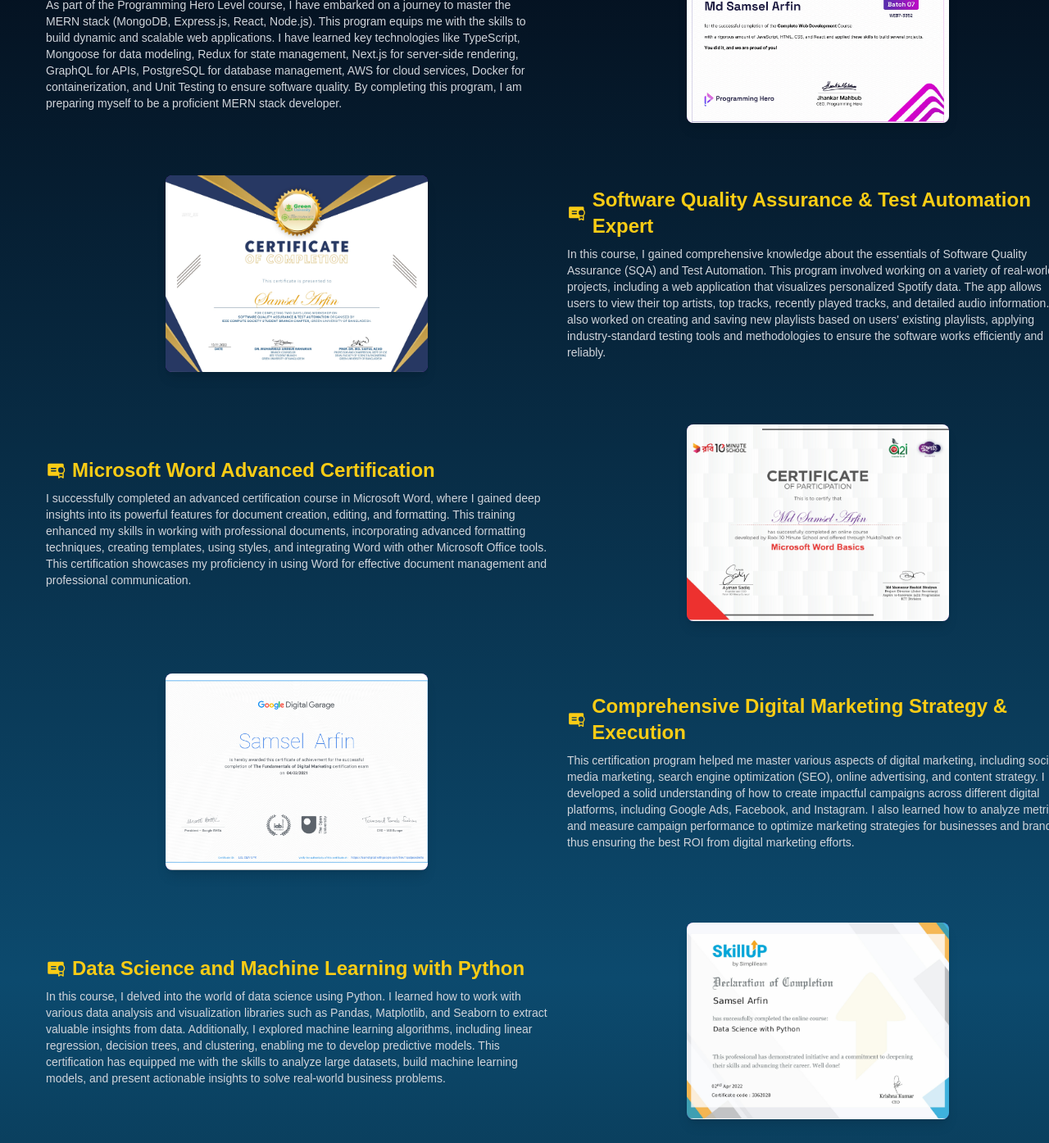
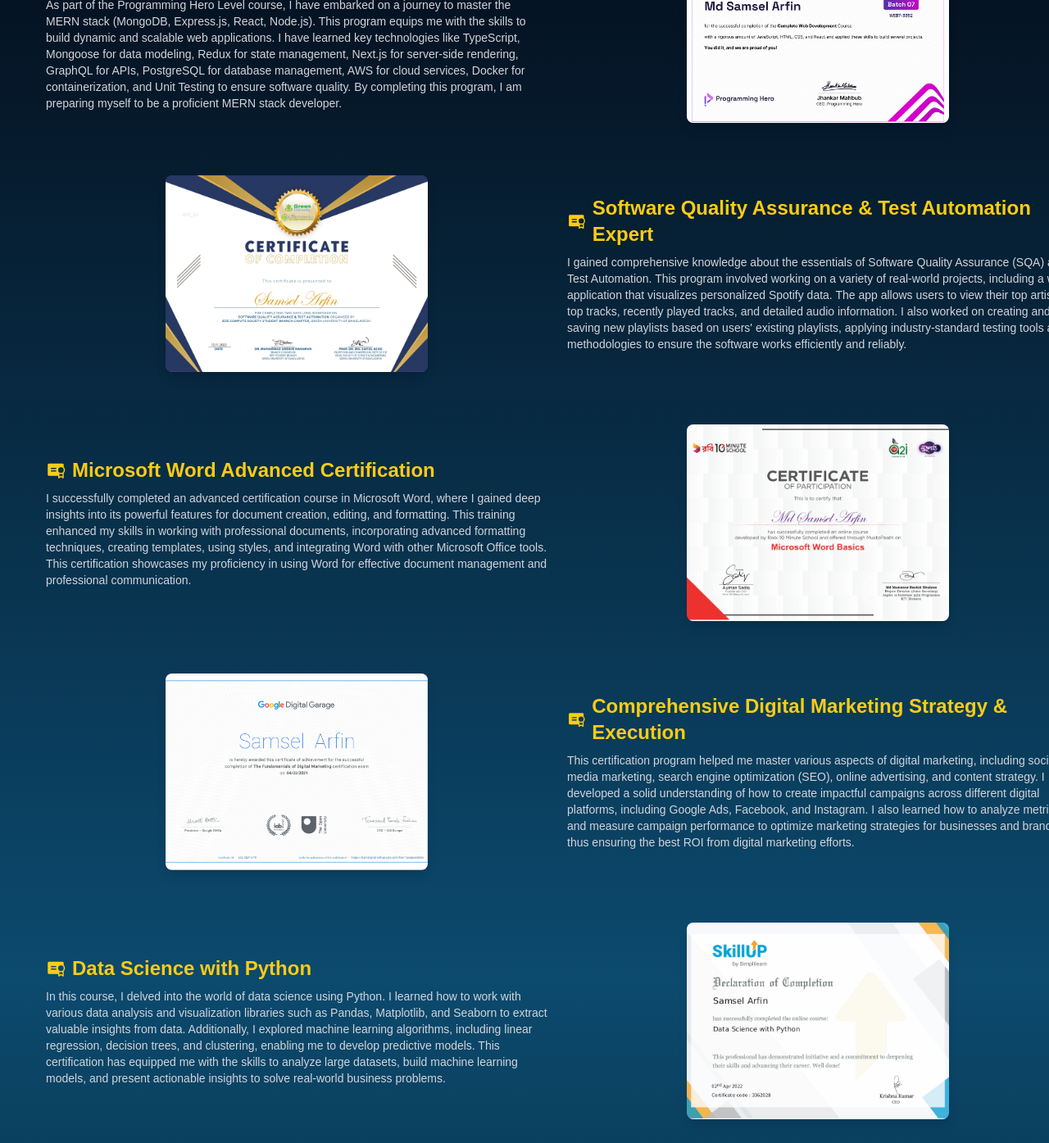
Before and after one commit to EngrArfin/my-webdev-portfolio, a Next.js app: page / in a window 1280 px wide. Shown: the part 3636-5031 px from the top of the page at 82% size. Built offline with nearby package versions, Linux system fonts and the light colour scheme.

Commit message:
Successfully built the project

```diff
--- a/package.json
+++ b/package.json
@@ -13,12 +13,12 @@
     "@fortawesome/react-fontawesome": "^0.2.2",
     "@react-icons/all-files": "^4.1.0",
     "next": "^15.0.3",
-    "react": "^18.3.1",
+    "react": "^18.2.0",
     "react-circular-progressbar": "^2.1.0",
-    "react-dom": "^18.3.1",
+    "react-dom": "^18.2.0",
     "react-icons": "^5.3.0",
     "react-modal": "^3.16.1",
-    "react-quill": "^2.0.0-beta.4",
+    "react-quill": "^2.0.0",
     "react-slick": "^0.30.2",
     "slick-carousel": "^1.8.1"
   },
--- a/src/components/CourseCertificate/CourseCertificate.tsx
+++ b/src/components/CourseCertificate/CourseCertificate.tsx
@@ -26,7 +26,7 @@
     id: 2,
     title: "Software Quality Assurance & Test Automation Expert",
     description:
-      "In this course, I gained comprehensive knowledge about the essentials of Software Quality Assurance (SQA) and Test Automation. This program involved working on a variety of real-world projects, including a web application that visualizes personalized Spotify data. The app allows users to view their top artists, top tracks, recently played tracks, and detailed audio information. I also worked on creating and saving new playlists based on users' existing playlists, applying industry-standard testing tools and methodologies to ensure the software works efficiently and reliably.",
+      " I gained comprehensive knowledge about the essentials of Software Quality Assurance (SQA) and Test Automation. This program involved working on a variety of real-world projects, including a web application that visualizes personalized Spotify data. The app allows users to view their top artists, top tracks, recently played tracks, and detailed audio information. I also worked on creating and saving new playlists based on users' existing playlists, applying industry-standard testing tools and methodologies to ensure the software works efficiently and reliably.",
     image: certificate2,
   },
   {
@@ -45,7 +45,7 @@
   },
   {
     id: 5,
-    title: "Data Science and Machine Learning with Python",
+    title: "Data Science with Python",
     description:
       "In this course, I delved into the world of data science using Python. I learned how to work with various data analysis and visualization libraries such as Pandas, Matplotlib, and Seaborn to extract valuable insights from data. Additionally, I explored machine learning algorithms, including linear regression, decision trees, and clustering, enabling me to develop predictive models. This certification has equipped me with the skills to analyze large datasets, build machine learning models, and present actionable insights to solve real-world business problems.",
     image: certificate5,
```
Also changed, not shown: 1 other file (tests, documents, lock files or other folders).
